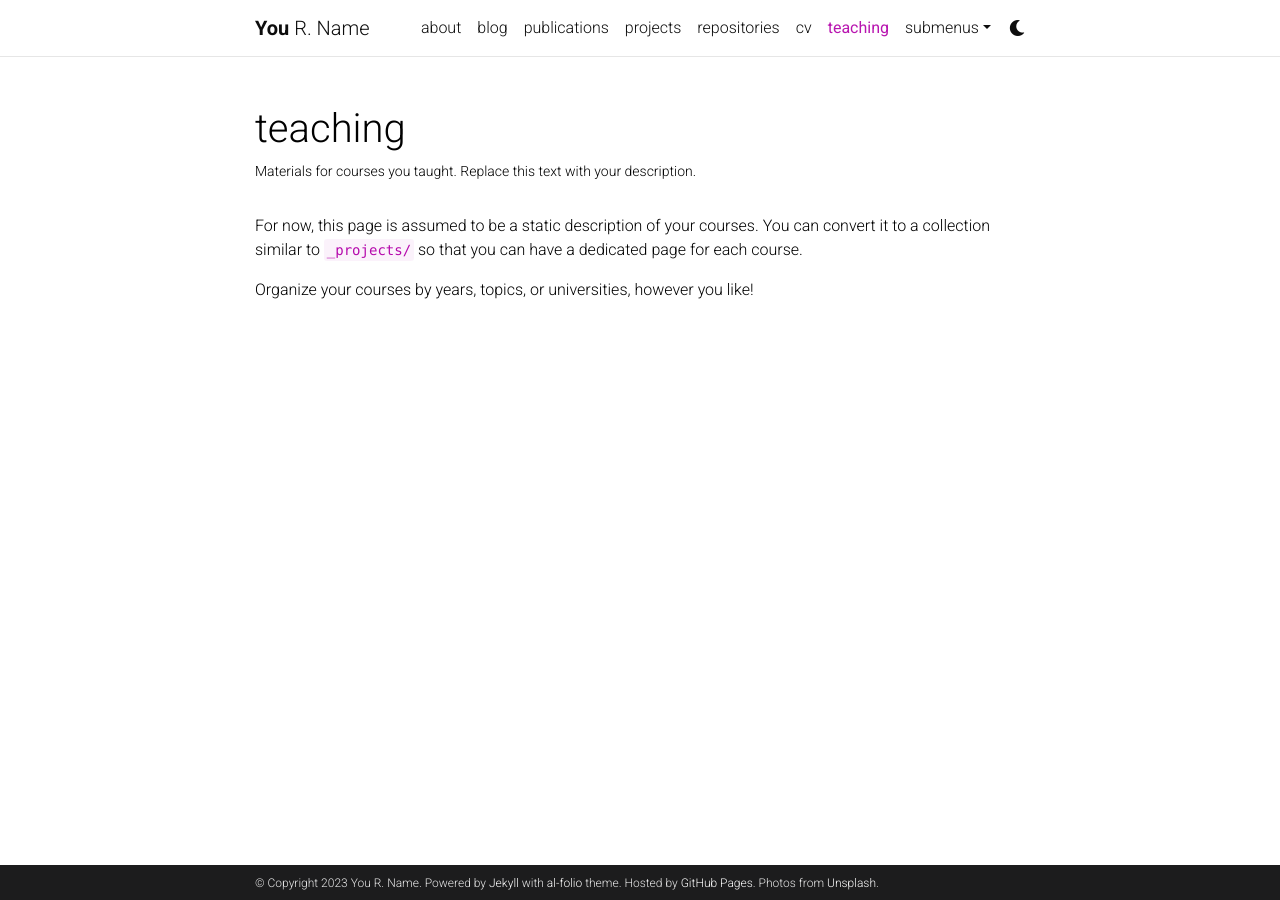
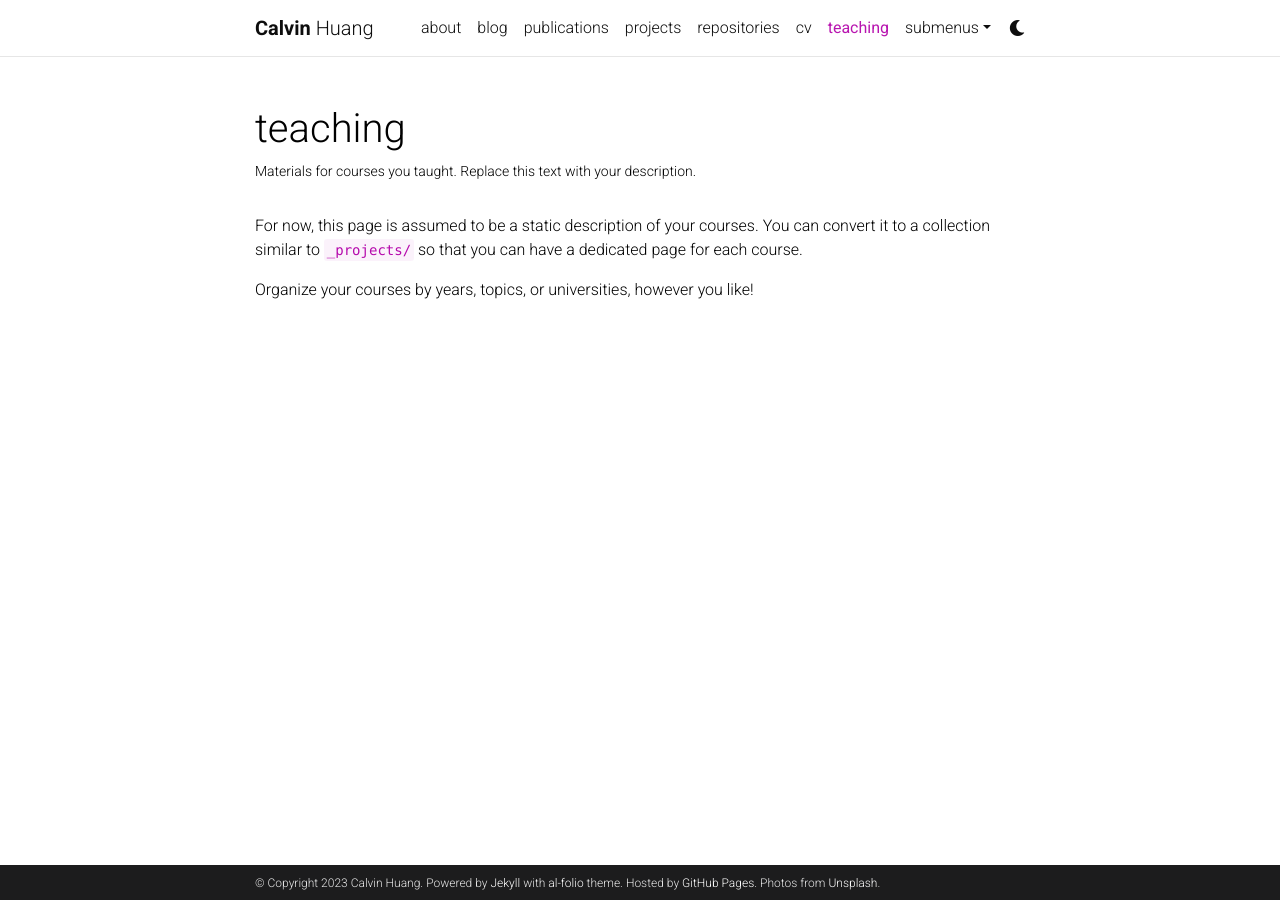
Before and after one commit to calvinh99/calvinh99.github.io, a Jekyll site: the page built from _pages/teaching.md, in a window 1280 px wide. Built offline with Jekyll 4.4.1, drawn with Linux system fonts in a browser that asks for light colours; comment, search, counter and statistics services are not loaded; a style sheet for code colours, icons or effects is not loaded.

Commit message:
Changed config

```diff
--- a/_config.yml
+++ b/_config.yml
@@ -3,10 +3,10 @@
 # -----------------------------------------------------------------------------
 
 title: blank # the website title (if blank, full name will be used instead)
-first_name: You
-middle_name: R.
-last_name: Name
-email: you@example.com
+first_name: Calvin
+middle_name:
+last_name: Huang
+email: jibunhidoi999@gmail.com
 description: > # the ">" symbol means to ignore newlines until "footer_text:"
   A simple, whitespace theme for academics. Based on [*folio](https://github.com/bogoli/-folio) design.
 footer_text: >
@@ -18,8 +18,8 @@ keywords: jekyll, jekyll-theme, academic-website, portfolio-website  # add your
 lang: en # the language of your site (for example: en, fr, cn, ru, etc.)
 icon: ⚛️  # the emoji used as the favicon (alternatively, provide image name in /assets/img/)
 
-url: https://alshedivat.github.io # the base hostname & protocol for your site
-baseurl: /al-folio # the subpath of your site, e.g. /blog/
+url: https://calvinh99.github.io # the base hostname & protocol for your site
+baseurl:  # the subpath of your site, e.g. /blog/
 last_updated: false # set to true if you want to display last updated in the footer
 impressum_path:  # set to path to include impressum link in the footer, use the same path as permalink in a page, helps to conform with EU GDPR
 
```
